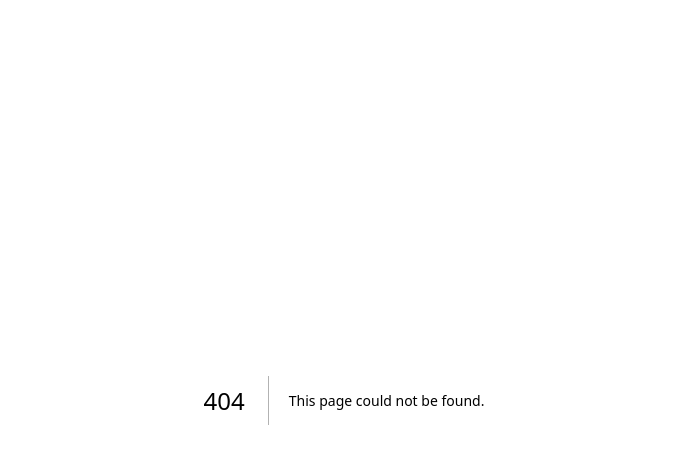
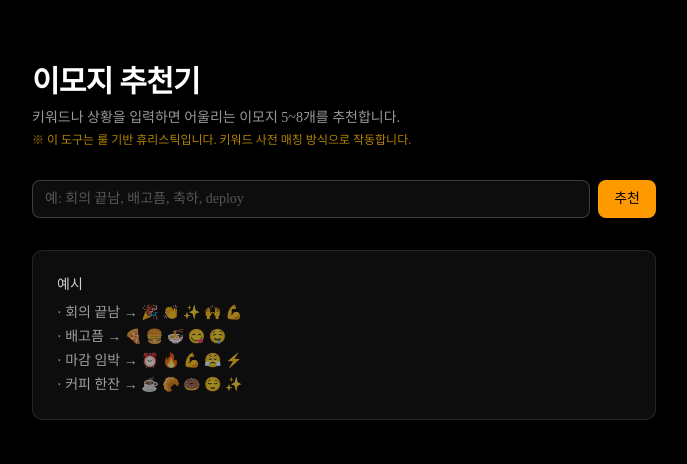
Before and after one commit to KIMTAEKJU/supercent-hub, a Next.js app: page /tools/req_1aa8e5d7-8a91-4b6a-9179-ba6895cb70e2 in a window 1280 px wide. Before the commit this address had no page. Shown: the top 464 px of the page, without its empty margins (296-983 px from the left). Built offline with nearby package versions, Linux system fonts and the light colour scheme.

Commit message:
feat: prototype req_1aa8e5d7-8a91-4b6a-9179-ba6895cb70e2

```diff
--- /dev/null
+++ b/src/app/tools/req_1aa8e5d7-8a91-4b6a-9179-ba6895cb70e2/page.tsx
@@ -0,0 +1,164 @@
+import { redirect } from 'next/navigation'
+
+export const dynamic = 'force-dynamic'
+
+const REQ_ID = 'req_1aa8e5d7-8a91-4b6a-9179-ba6895cb70e2'
+
+const EMOJI_MAP: Record<string, string[]> = {
+  회의: ['🎉', '👏', '✨', '🙌', '💪'],
+  끝: ['🎉', '🙌', '✨', '👏', '🎊'],
+  완료: ['✅', '🎉', '💯', '👏', '🙌'],
+  성공: ['🎉', '🏆', '💪', '✨', '🙌'],
+  축하: ['🎉', '🎊', '🥳', '👏', '🍾'],
+  기쁨: ['😊', '😄', '🥰', '🌟', '✨'],
+  슬픔: ['😢', '😭', '💔', '🥺', '😔'],
+  화남: ['😠', '😡', '🤬', '💢', '🔥'],
+  놀람: ['😲', '😮', '🤯', '😱', '⚡'],
+  피곤: ['😴', '😫', '🥱', '☕', '💤'],
+  배고: ['🍕', '🍔', '🍜', '😋', '🤤'],
+  음식: ['🍕', '🍱', '🍜', '🍔', '🥗'],
+  커피: ['☕', '🥐', '🍩', '😌', '✨'],
+  맛있: ['😋', '🤤', '👌', '💯', '✨'],
+  업무: ['💼', '💻', '📊', '📝', '⚡'],
+  마감: ['⏰', '🔥', '💪', '😤', '⚡'],
+  퇴근: ['🙌', '🎉', '🍻', '✨', '🏠'],
+  출근: ['☕', '💼', '🚀', '💪', '😤'],
+  감사: ['🙏', '🥰', '✨', '💛', '👏'],
+  최고: ['🔥', '💯', '👑', '🏆', '✨'],
+  응원: ['💪', '🔥', '🙌', '✨', '👊'],
+  대박: ['🔥', '🎉', '💯', '🤩', '✨'],
+  굿: ['👍', '👌', '✨', '💯', '🙌'],
+  사랑: ['❤️', '💕', '🥰', '💖', '😘'],
+  좋아: ['❤️', '👍', '🥰', '✨', '🙌'],
+  안녕: ['👋', '😊', '✨', '🌟', '🙌'],
+  미안: ['🙏', '😅', '💦', '😔', '🥺'],
+  행운: ['🍀', '🌟', '✨', '🎰', '🧿'],
+  아이디어: ['💡', '✨', '🧠', '🤔', '⚡'],
+  생각: ['🤔', '💭', '💡', '🧠', '✨'],
+  질문: ['❓', '🤔', '🙋', '💭', '❔'],
+  공부: ['📚', '✏️', '🤓', '💪', '☕'],
+  여행: ['✈️', '🌴', '🗺️', '🎒', '📸'],
+  운동: ['💪', '🏃', '🔥', '😤', '🥵'],
+  생일: ['🎂', '🎉', '🎁', '🥳', '🎊'],
+  파티: ['🎉', '🥳', '🎊', '🍾', '💃'],
+  비: ['🌧️', '☔', '💧', '😔', '🌫️'],
+  날씨: ['☀️', '🌤️', '🌧️', '❄️', '🌈'],
+  아침: ['☀️', '☕', '🌅', '🍳', '✨'],
+  밤: ['🌙', '⭐', '😴', '🌃', '💤'],
+  돈: ['💰', '💵', '🤑', '💸', '💳'],
+  게임: ['🎮', '🕹️', '🎯', '🏆', '🔥'],
+  음악: ['🎵', '🎶', '🎧', '🎤', '✨'],
+  책: ['📚', '📖', '✏️', '🤓', '💭'],
+  영화: ['🎬', '🍿', '🎥', '🎞️', '⭐'],
+  ok: ['👌', '👍', '✅', '✨', '🙌'],
+  good: ['👍', '✨', '💯', '🙌', '🔥'],
+  happy: ['😊', '😄', '🥰', '🎉', '✨'],
+  sad: ['😢', '😭', '💔', '🥺', '😔'],
+  love: ['❤️', '💕', '🥰', '💖', '😘'],
+  fire: ['🔥', '💯', '✨', '🚀', '⚡'],
+  bug: ['🐛', '🔧', '😵', '💦', '🔨'],
+  deploy: ['🚀', '✨', '🎉', '✅', '🔥'],
+}
+
+function recommend(input: string): string[] {
+  const text = input.toLowerCase().trim()
+  if (!text) return []
+  const scores = new Map<string, number>()
+  for (const [kw, emojis] of Object.entries(EMOJI_MAP)) {
+    if (text.includes(kw.toLowerCase())) {
+      emojis.forEach((e, i) => {
+        scores.set(e, (scores.get(e) ?? 0) + (5 - i))
+      })
+    }
+  }
+  if (scores.size === 0) {
+    return ['✨', '😊', '🙌', '💬', '👀', '💡']
+  }
+  const sorted = [...scores.entries()].sort((a, b) => b[1] - a[1])
+  return sorted.slice(0, 8).map(([e]) => e)
+}
+
+async function suggest(formData: FormData) {
+  'use server'
+  const keyword = String(formData.get('q') ?? '').slice(0, 100)
+  redirect(`/tools/${REQ_ID}?q=${encodeURIComponent(keyword)}`)
+}
+
+export default async function Page({
+  searchParams,
+}: {
+  searchParams: Promise<{ q?: string }>
+}) {
+  const { q = '' } = await searchParams
+  const results = recommend(q)
+
+  return (
+    <div className="min-h-screen bg-black text-white">
+      <main className="mx-auto max-w-2xl px-6 py-16">
+        <header className="mb-8">
+          <h1 className="mb-2 text-3xl font-semibold tracking-tight">이모지 추천기</h1>
+          <p className="text-sm text-white/60">
+            키워드나 상황을 입력하면 어울리는 이모지 5~8개를 추천합니다.
+          </p>
+          <p className="mt-1 text-xs text-amber-400/70">
+            ※ 이 도구는 룰 기반 휴리스틱입니다. 키워드 사전 매칭 방식으로 작동합니다.
+          </p>
+        </header>
+
+        <form action={suggest} className="mb-8 flex gap-2">
+          <input
+            name="q"
+            defaultValue={q}
+            maxLength={100}
+            placeholder="예: 회의 끝남, 배고픔, 축하, deploy"
+            className="flex-1 rounded-md border border-white/20 bg-white/5 px-3 py-2 text-sm placeholder:text-white/30 focus:border-amber-500/60 focus:outline-none"
+          />
+          <button
+            type="submit"
+            className="rounded-md bg-amber-500 px-4 py-2 text-sm font-medium text-black transition-colors hover:bg-amber-400"
+          >
+            추천
+          </button>
+        </form>
+
+        {q && (
+          <section className="rounded-lg border border-white/10 bg-white/5 p-6">
+            <div className="mb-4 text-xs uppercase tracking-wider text-white/50">
+              &ldquo;{q}&rdquo; 에 어울리는 이모지
+            </div>
+            {results.length > 0 ? (
+              <div className="flex flex-wrap gap-3 text-4xl leading-none">
+                {results.map((e, i) => (
+                  <span
+                    key={`${e}-${i}`}
+                    className="rounded-md bg-white/5 px-3 py-2 transition-transform hover:scale-110"
+                    title={e}
+                  >
+                    {e}
+                  </span>
+                ))}
+              </div>
+            ) : (
+              <div className="text-sm text-white/60">결과 없음</div>
+            )}
+            <div className="mt-4 text-xs text-white/40">
+              이모지를 클릭하여 복사는 지원되지 않습니다. 드래그로 선택해 복사하세요.
+            </div>
+          </section>
+        )}
+
+        {!q && (
+          <section className="rounded-lg border border-white/10 bg-white/5 p-6 text-sm text-white/60">
+            <div className="mb-2 font-medium text-white/80">예시</div>
+            <ul className="space-y-1">
+              <li>· 회의 끝남 → 🎉 👏 ✨ 🙌 💪</li>
+              <li>· 배고픔 → 🍕 🍔 🍜 😋 🤤</li>
+              <li>· 마감 임박 → ⏰ 🔥 💪 😤 ⚡</li>
+              <li>· 커피 한잔 → ☕ 🥐 🍩 😌 ✨</li>
+            </ul>
+          </section>
+        )}
+      </main>
+    </div>
+  )
+}
```
